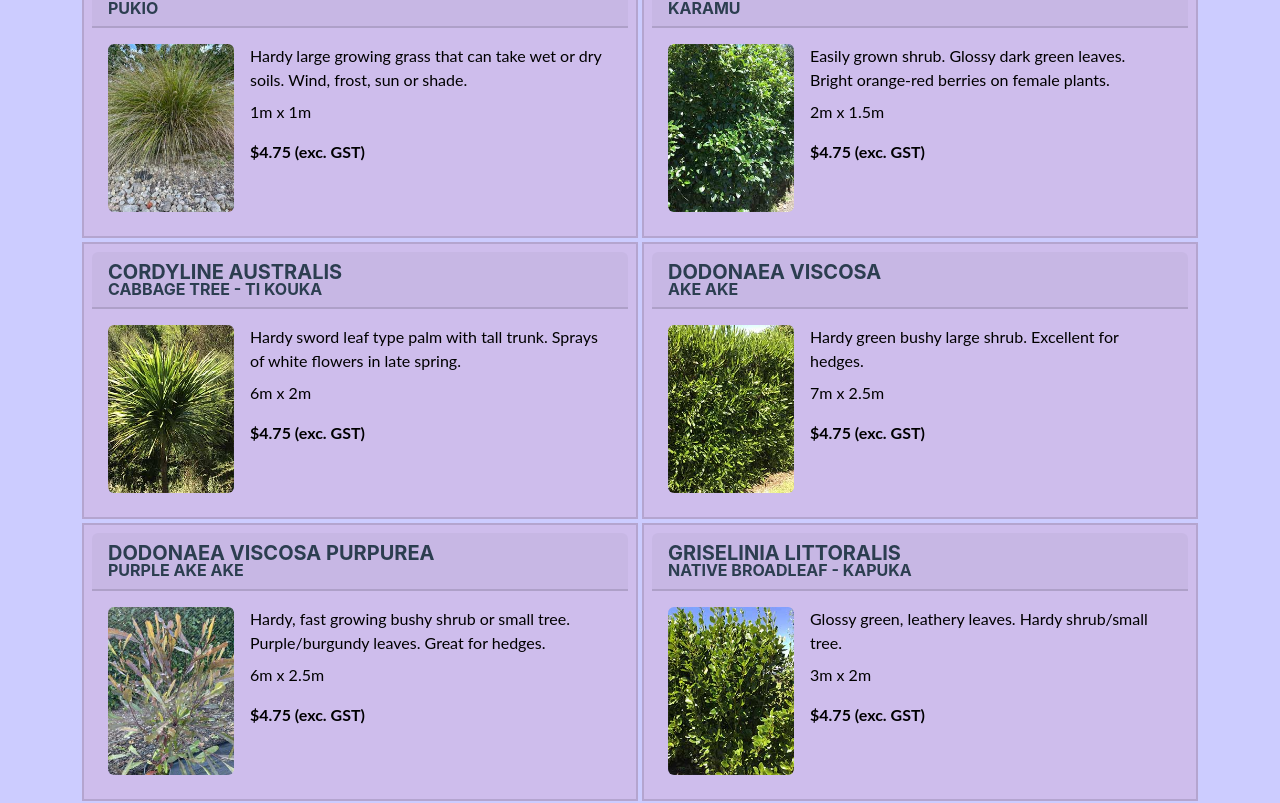
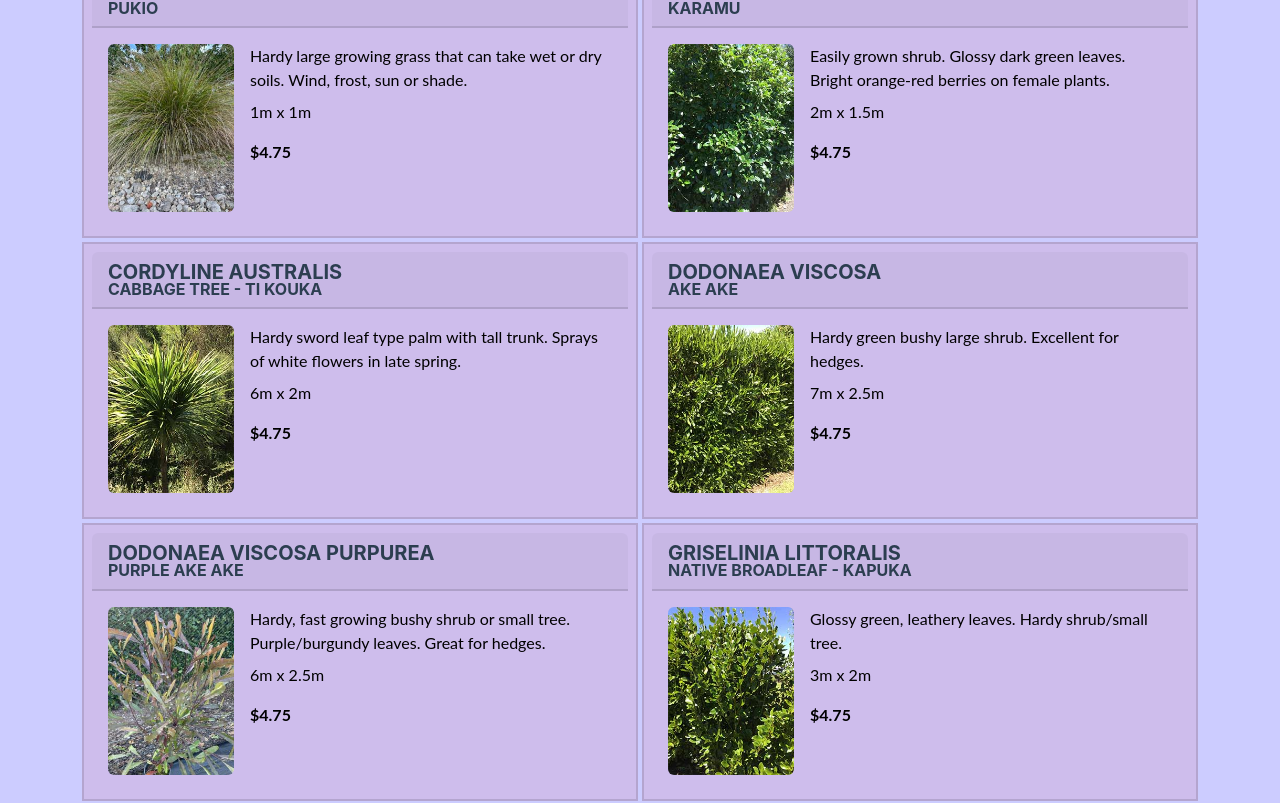
Before and after one commit to bojodesign/mistyacres, a React (Vite) app: page / in a window 1280 px wide. Shown: the part 1337-2140 px from the top of the page. Built offline with nearby package versions, Linux system fonts and the light colour scheme.

Commit message:
Make prices optional

```diff
--- a/src/components/ProductCard.jsx
+++ b/src/components/ProductCard.jsx
@@ -36,7 +36,7 @@ function ProductCard(props) {
 					<div className="ms-3 w-75">
 						<Card.Text className="mb-2 text-black">{product.description}</Card.Text>
 						<Card.Text className="text-black">{product.size}</Card.Text>
-						<Card.Text className="text-black fw-bold mb-0">${product.price.toFixed(2)} (exc. GST)</Card.Text>
+						<Card.Text className="text-black fw-bold mb-0">{product.price !== undefined ? `$${product.price.toFixed(2)}` : ''}</Card.Text>
 					</div>
 				</Card.Body>
 			</Card>
```
